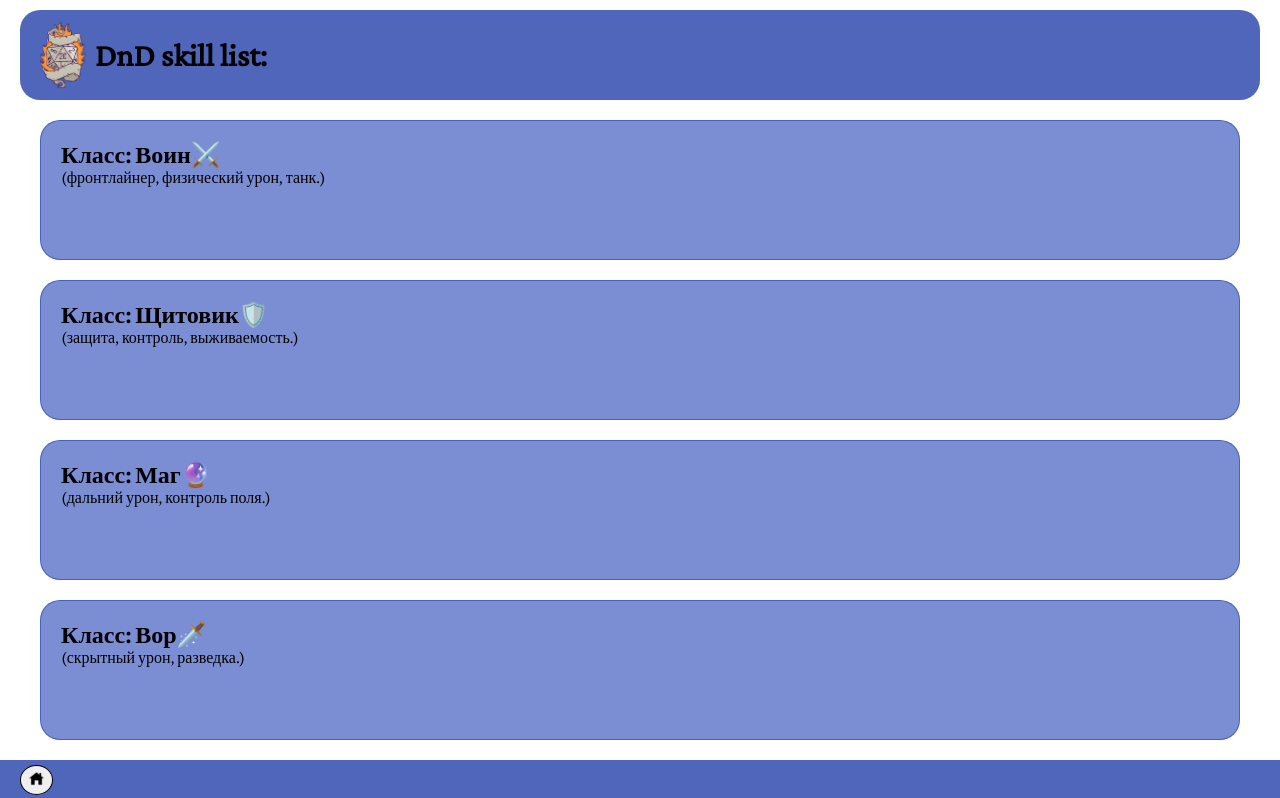
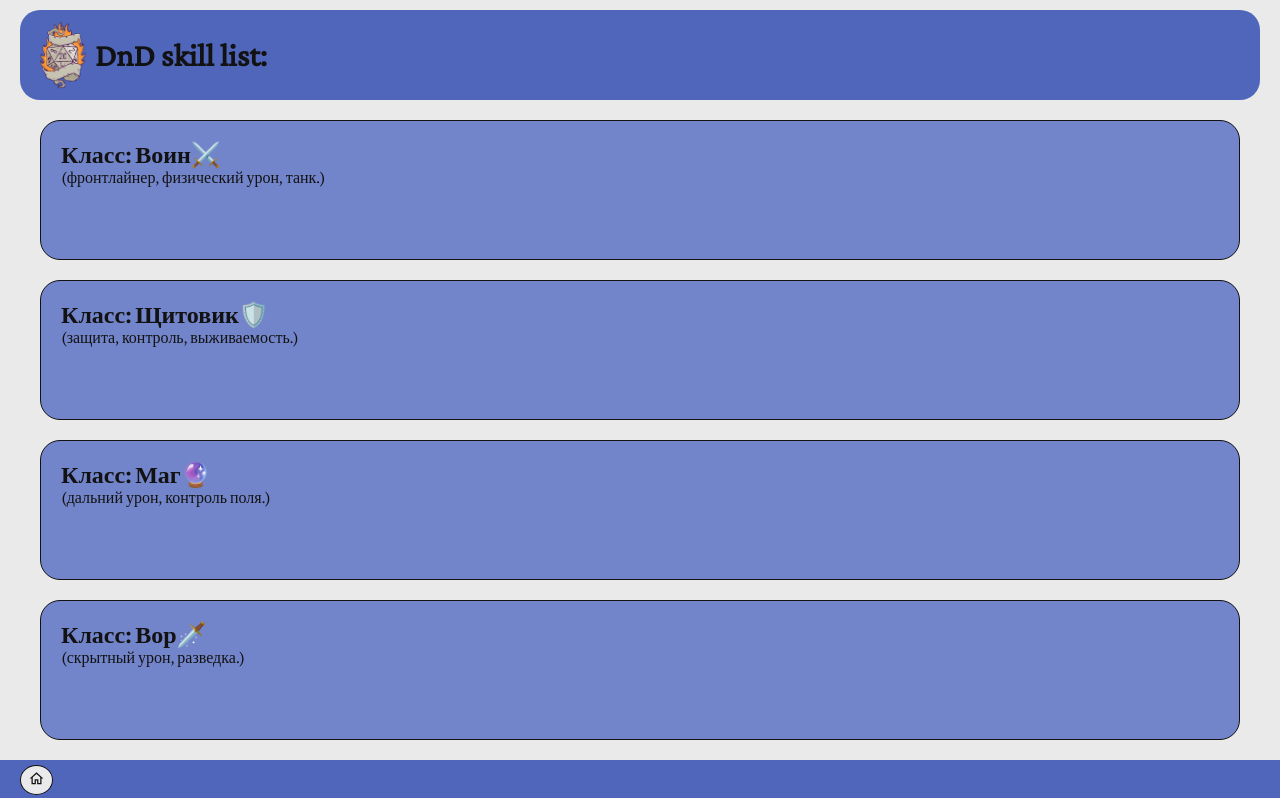
Before and after one commit to D-Hawler/DnD, a React (Vite) app: page / in a window 1280 px wide. Shown: the top 798 px of the page. Built offline with nearby package versions, Linux system fonts and the light colour scheme.

Commit message:
initial styles for dark theme

```diff
--- a/package.json
+++ b/package.json
@@ -1,7 +1,7 @@
 {
   "name": "dnd",
   "private": true,
-  "version": "1.0.1",
+  "version": "1.0.2",
   "type": "module",
   "scripts": {
     "dev": "vite",
--- a/src/components/navigationPanel/NavigationPanel.css
+++ b/src/components/navigationPanel/NavigationPanel.css
@@ -32,21 +32,19 @@ nav > div > ul > li {
   list-style: none;
 }
 
-nav > div > ul > li > button {
+nav > div > ul > li > button, nav > div > button {
   padding: 5px 8px;
 
   font-weight: 900;
+
+  background-color: var(--main-color);
+  color: var(--main-text-color);
 
   border: 1px solid var(--border-color);
   border-radius: 10px;
 }
 
 nav > div > button {
-  padding: 5px 8px;
-
-  font-weight: 900;
-
-  border: 1px solid var(--border-color);
   border-radius: 50%;
 }
 
@@ -55,7 +53,6 @@ nav > div > button:active {
   transform: scale(0.9);
 }
 
-nav > div > button > a > img {
-  width: 15px;
-  height: 15px;
+nav > div > button > a > svg {
+  fill: var(--main-text-color);
 }
--- a/src/components/navigationPanel/NavigationPanel.tsx
+++ b/src/components/navigationPanel/NavigationPanel.tsx
@@ -2,7 +2,6 @@ import { useParams } from 'react-router-dom';
 import { Link } from 'react-router-dom';
 import type { RefObject } from 'react';
 
-import home from '../../assets/home.png';
 import './NavigationPanel.css';
 
 interface ClassPageProps {
@@ -27,7 +26,16 @@ function NavigationPanel({
       >
         <button>
           <Link to="/">
-            <img src={home} />
+            <svg
+              xmlns="http://www.w3.org/2000/svg"
+              x="0px"
+              y="0px"
+              width="15"
+              height="15"
+              viewBox="0 0 24 24"
+            >
+              <path d="M 12 2.0996094 L 1 12 L 4 12 L 4 21 L 11 21 L 11 15 L 13 15 L 13 21 L 20 21 L 20 12 L 23 12 L 12 2.0996094 z M 12 4.7910156 L 18 10.191406 L 18 11 L 18 19 L 15 19 L 15 13 L 9 13 L 9 19 L 6 19 L 6 10.191406 L 12 4.7910156 z"></path>
+            </svg>
           </Link>
         </button>
         {className !== undefined && (
--- a/src/declarations.d.ts
+++ b/src/declarations.d.ts
@@ -1,6 +1,11 @@
 declare module '*.png' {
   const src: string;
   export default src;
+}
+
+declare module '*.svg' {
+  const content: string;
+  export default content;
 }
 
 declare module '*.module.css' {
--- a/src/index.css
+++ b/src/index.css
@@ -1,4 +1,5 @@
 @import url('https://fonts.googleapis.com/css2?family=Crimson+Pro&display=swap');
+@import './variables.css';
 
 * {
   padding: 0;
@@ -11,4 +12,11 @@
 html, body, #root {
   height: 100%;
   max-height: 100vh;
+
+  background-color: var(--main-color);
+  color: var(--main-text-color);
 }
+
+h1, h2 {
+  color: var(--main-text-color);
+}
--- a/src/pages/classPage/ClassPage.module.css
+++ b/src/pages/classPage/ClassPage.module.css
@@ -1,3 +1,5 @@
+@import '../../variables.css';
+
 .classPage {
   flex: 1 1 100%;
 }
@@ -36,15 +38,15 @@
 }
 
 .classPage > div > article > div > div:nth-child(1) {
-  background-color: rgba(110, 110, 110, 0.4);
+  background-color: var(--class-bg-1);
 }
 
 .classPage > div > article > div > div:nth-child(2) {
-  background-color: rgba(172, 123, 32, 0.4);
+  background-color: var(--class-bg-2);
 }
 
 .classPage > div > article > div > div:nth-child(3) {
-  background-color: rgba(35, 65, 172, 0.4);
+  background-color: var(--class-bg-3);
 }
 
 .classPage > div > article > div > div > ul {
--- a/src/pages/homePage/HomePage.module.css
+++ b/src/pages/homePage/HomePage.module.css
@@ -22,7 +22,7 @@
   height: 140px;
 
   background-color: var(--card-color);
-  border: 1px solid var(--card-color);
+  border: 1px solid var(--border-color);
   border-radius: 20px;
 }
 
--- a/src/variables.css
+++ b/src/variables.css
@@ -1,8 +1,30 @@
 :root {
-  --main-color: rgb(255, 255, 255);
-  --border-color: rgb(0, 0, 0);
+  --main-color: rgb(234, 234, 234);
+  --border-color: rgb(18, 18, 18);;
   --card-color: rgba(37, 68, 182, 0.6);
+
+  --main-text-color: rgb(18, 18, 18);;
 
   --navigation-color: rgb(79, 102, 187);
   --navigation-height: 41;
+
+  --class-bg-1: rgba(110, 110, 110, 0.4);
+  --class-bg-2: rgba(172, 123, 32, 0.4);
+  --class-bg-3: rgba(35, 65, 172, 0.4);
 }
+
+@media (prefers-color-scheme: dark) {
+  :root {
+    --main-color: rgb(18, 18, 18);
+    --border-color: rgb(234, 234, 234);
+    --card-color: rgb(30, 30, 47);
+
+    --main-text-color: rgb(234, 234, 234);
+
+    --navigation-color: #2c2c4c;
+
+    --class-bg-1: rgba(60, 45, 90, 0.6);
+    --class-bg-2: rgba(80, 40, 120, 0.6);
+    --class-bg-3: rgba(30, 30, 45, 0.6);
+  }
+}
```
Also changed, not shown: src/assets/home.png (deleted).
